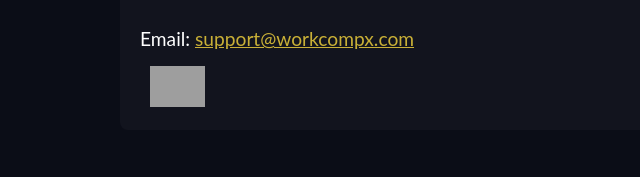
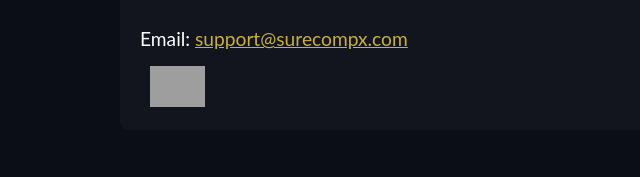
Before and after one commit to Tranabreuer/keep-going, a plain HTML site: page contact (1).html in a window 1280 px wide. Shown: the part 614-791 px from the top of the page, 100-740 px from the left. Drawn offline with Linux system fonts and the light colour scheme; grey boxes are pictures that could not be loaded.

Commit message:
Update email address to support@surecompx.com

```diff
--- a/contact (1).html
+++ b/contact (1).html
@@ -5,6 +5,6 @@
 <nav><a href="index.html">Home</a><a href="services.html">What We Do</a><a href="faq.html">FAQ</a><a href="contact.html">Contact</a></nav></header>
 <div class="hero"><h1>Contact Us</h1></div>
 <section class="interactive"><h2>Let's Connect</h2>
-<p>Email: <a class="emaillink" href="mailto:support@workcompx.com">support@workcompx.com</a></p>
+<p>Email: <a class="emaillink" href="mailto:support@surecompx.com">support@surecompx.com</a></p>
 <div class="contact-icons"><a href="https://wa.me/18453372485" target="_blank"><img class="bigicon" src="https://upload.wikimedia.org/wikipedia/commons/6/6b/WhatsApp.svg" alt="WhatsApp"></a></div>
 </section><footer>&copy; 2024 SureComp·X</footer></body></html>
```
